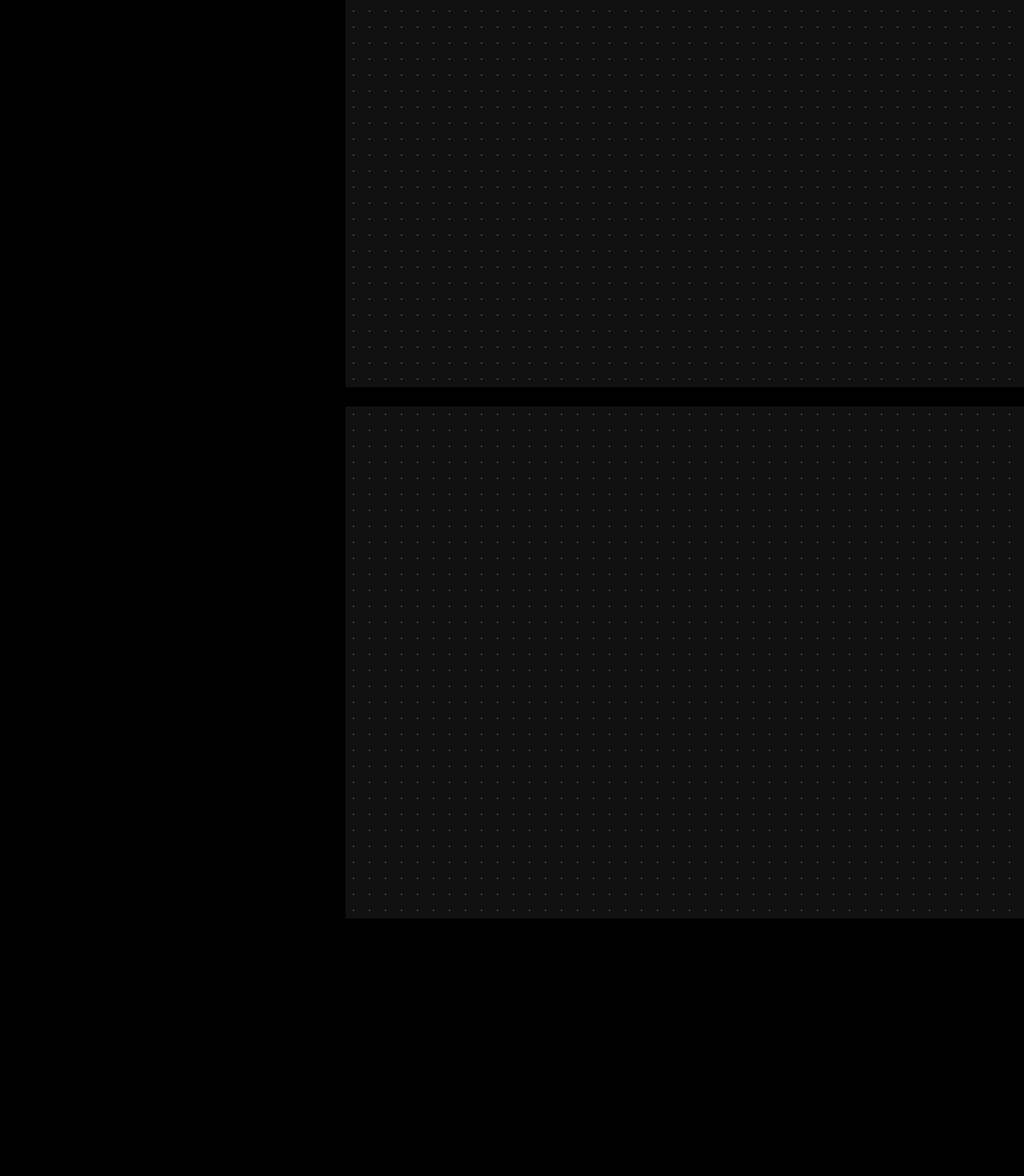
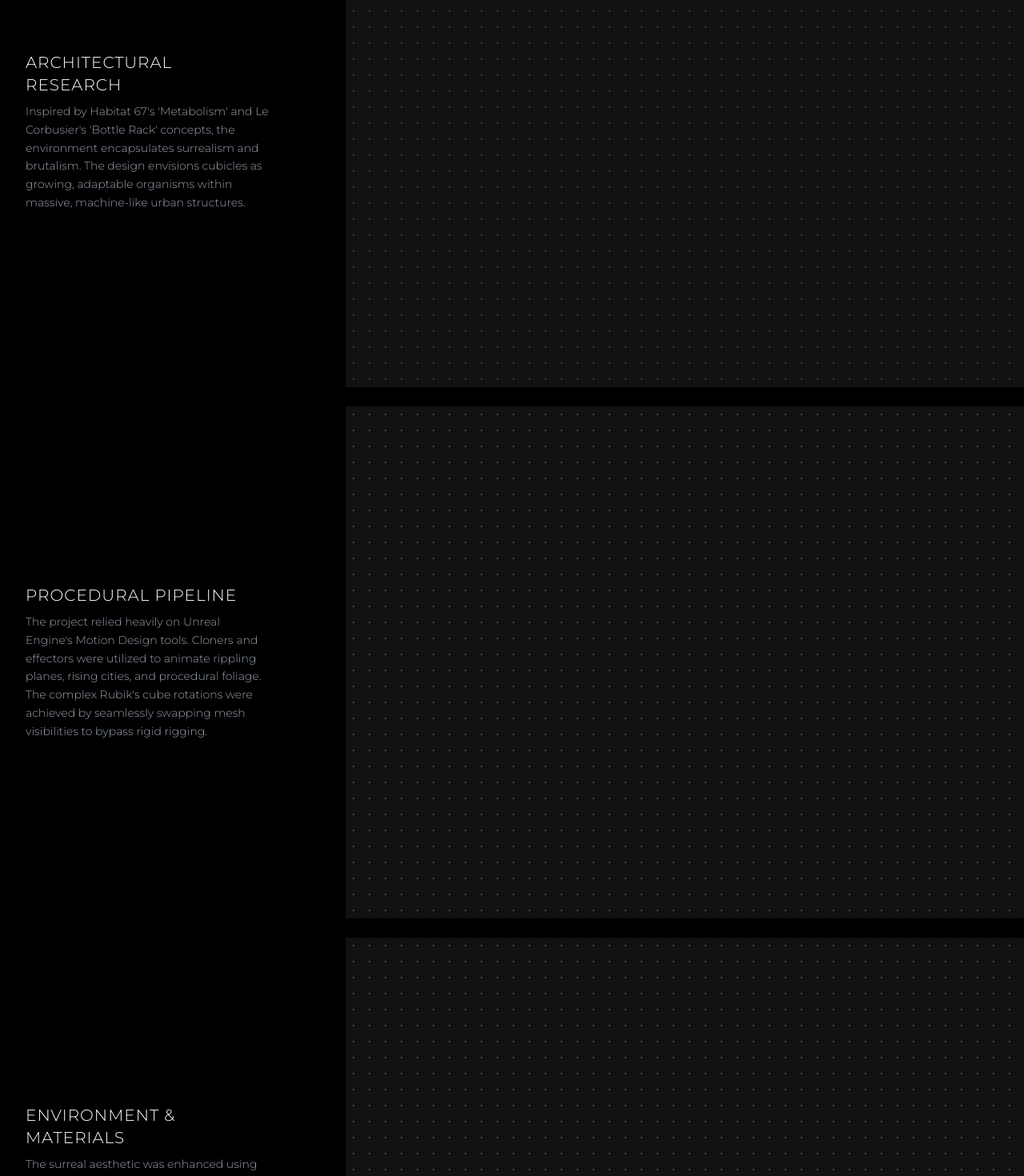
Before and after one commit to SomeTypeofButter/sometypeofbutter.github.io, a Next.js app: page /projects/cubicle-obj in a window 1280 px wide. Shown: the part 1600-3070 px from the top of the page at 80% size. Before the commit the page ends 2796 px from the top, so only its background shows below. Built offline with nearby package versions, Linux system fonts and the light colour scheme.

Commit message:
content: add architectural and procedural sections to cubicle.obj from portfolio pdf

```diff
--- a/src/data/config.ts
+++ b/src/data/config.ts
@@ -78,8 +78,21 @@ export const siteConfig = {
           subtitle: "THE NARRATIVE",
           description: "The film opens in a realm of uniform cubicles centered around a massive Rubik's cube. Colossal hands solve the structure, causing it to explode into a 'city seed'. The hands plant this seed, rapidly spawning a city and painting procedural foliage into existence. Finally, the hands pull back and reach out of a computer monitor, breaking the fourth wall to reveal the entire world was a digital simulation."
         },
-        { url: "" },
-        { url: "" }
+        {
+          url: "",
+          subtitle: "ARCHITECTURAL RESEARCH",
+          description: "Inspired by Habitat 67's 'Metabolism' and Le Corbusier's 'Bottle Rack' concepts, the environment encapsulates surrealism and brutalism. The design envisions cubicles as growing, adaptable organisms within massive, machine-like urban structures."
+        },
+        {
+          url: "",
+          subtitle: "PROCEDURAL PIPELINE",
+          description: "The project relied heavily on Unreal Engine's Motion Design tools. Cloners and effectors were utilized to animate rippling planes, rising cities, and procedural foliage. The complex Rubik's cube rotations were achieved by seamlessly swapping mesh visibilities to bypass rigid rigging."
+        },
+        {
+          url: "",
+          subtitle: "ENVIRONMENT & MATERIALS",
+          description: "The surreal aesthetic was enhanced using particle simulators, custom LED screen shaders, and rippling water materials. Post-production in After Effects brought the final composition together with motion tracking, Lumetri color correction, and dynamic editing."
+        }
       ]
     }
   ]
```
